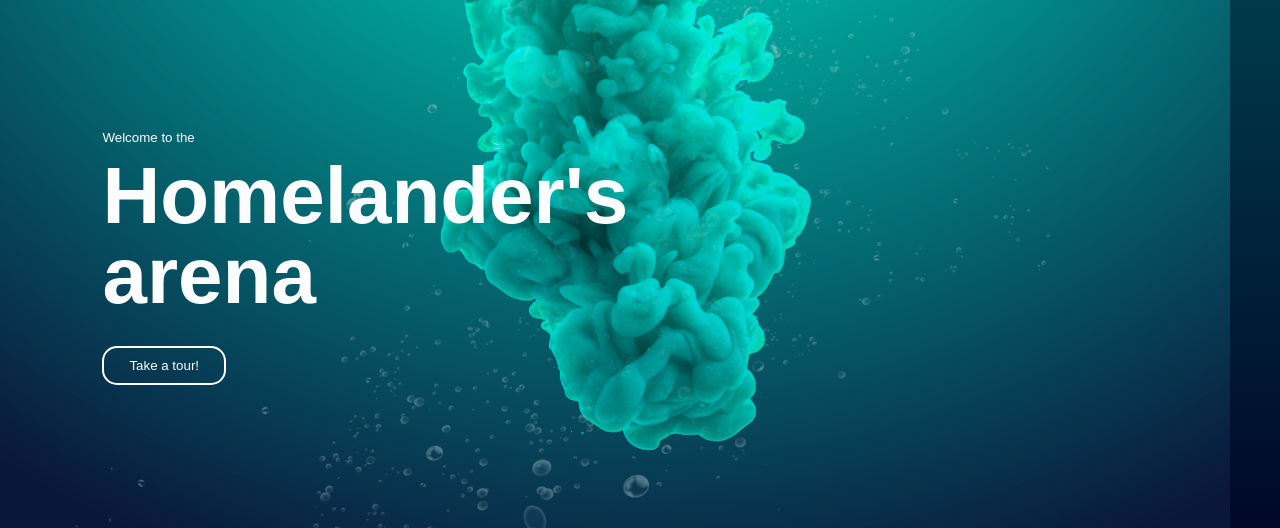
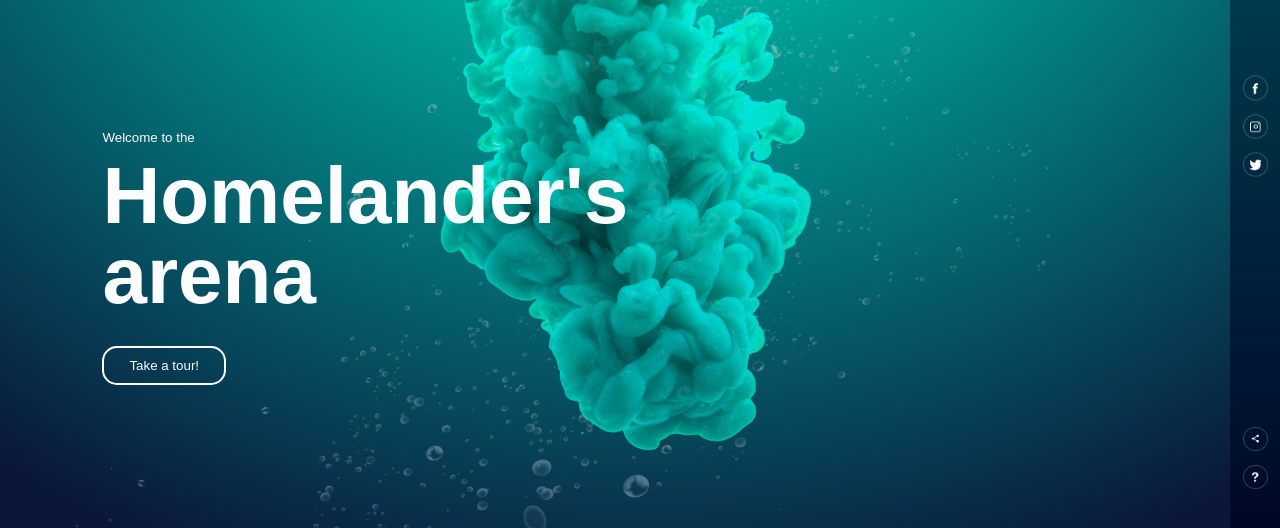
Before and after one commit to anthempart2/responsive-web-design, a plain HTML site: page index.html in a window 1280 px wide. Shown: the part 272-800 px from the top of the page. Drawn offline with Linux system fonts and the light colour scheme.

Commit message:
Updated!

```diff
--- a/index.html
+++ b/index.html
@@ -16,6 +16,17 @@
         </div>
         <div class="side-bar">
             <img src="images/menu.png" class="menu">
+
+            <div class="social-links">
+                <img src="images/fb.png">
+                <img src="images/ig.png">
+                <img src="images/tw.png">
+            </div>
+
+            <div class="useful-links">
+                <img src="images/share.png">
+                <img src="images/info.png">
+            </div>
         </div>
     </div>
  </body>
--- a/style.css
+++ b/style.css
@@ -60,3 +60,21 @@ h1{
     margin: 40px auto 0;
     cursor: pointer;
 }
+.social-links img, .useful-links img{
+    width: 25px;
+    margin: 5px auto;
+    cursor: pointer;
+}
+.social-links {
+    width: 50px;
+    text-align: center;
+    position: absolute;
+    top: 50%;
+    transform: translateY(-50%);
+}
+.useful-links {
+    width: 50px;
+    text-align: center;
+    position: absolute;
+    bottom: 30px;
+}
```
